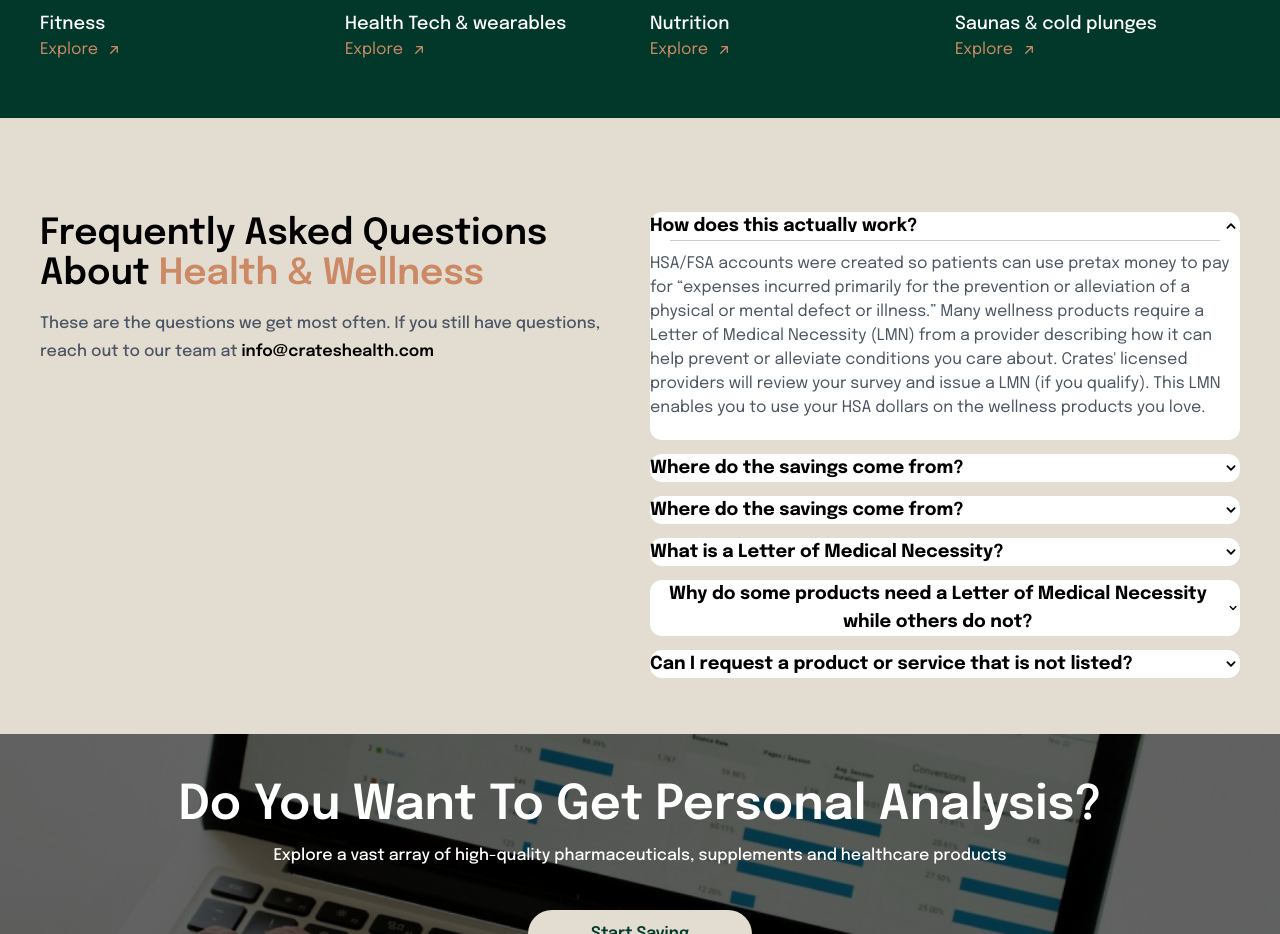
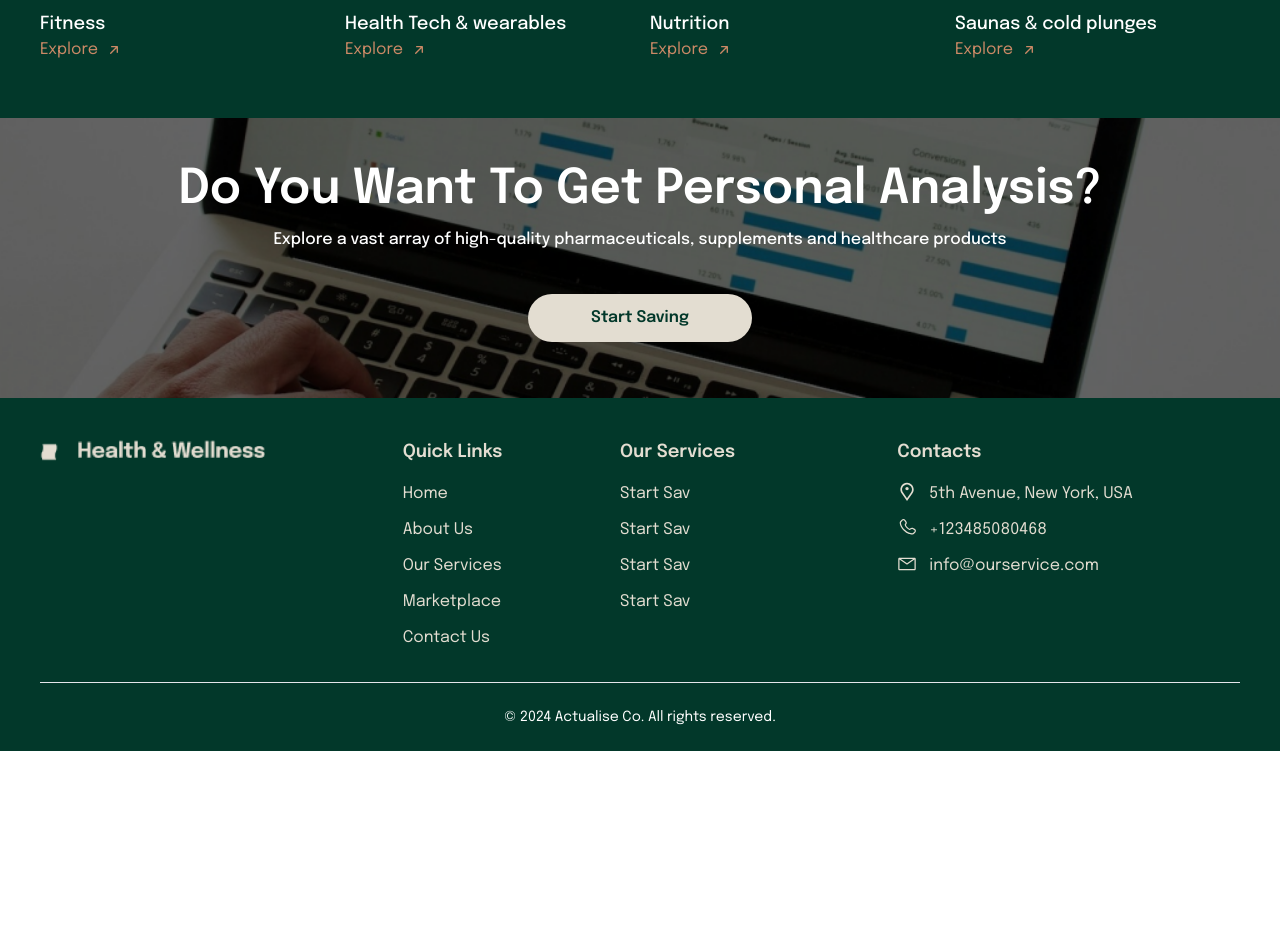
Before and after one commit to monetree/rabbit, a React (Vite) app: page / in a window 1280 px wide. Shown: the part 5043-5977 px from the top of the page. After the commit the page ends 5794 px from the top, so only its background shows below. Built offline with nearby package versions, Linux system fonts and the light colour scheme.

Commit message:
added landing

```diff
--- a/src/App.jsx
+++ b/src/App.jsx
@@ -7,12 +7,11 @@ import WhatOurCustomerSays from "./components/WhatOurCustomerSays";
 import Benefits from "./components/Benefits";
 import Pricing from "./components/Pricing";
 import ExploreByCat from "./components/ExploreByCat";
-import Faqs from "./components/Faqs";
+// import Faqs from "./components/Faqs";
 import Cta from "./components/Cta";
 import Footer from "./components/Footer";
 import "bootstrap-icons/font/bootstrap-icons.css";
 function App() {
-  console.log("App.jsx");
   return (
     <div className="pt-16 lg:pt-20">
       <Header />
@@ -24,7 +23,7 @@ function App() {
       <Benefits />
       <Pricing />
       <ExploreByCat />
-      <Faqs />
+      {/* <Faqs /> */}
       <Cta />
       <Footer />
     </div>
```
